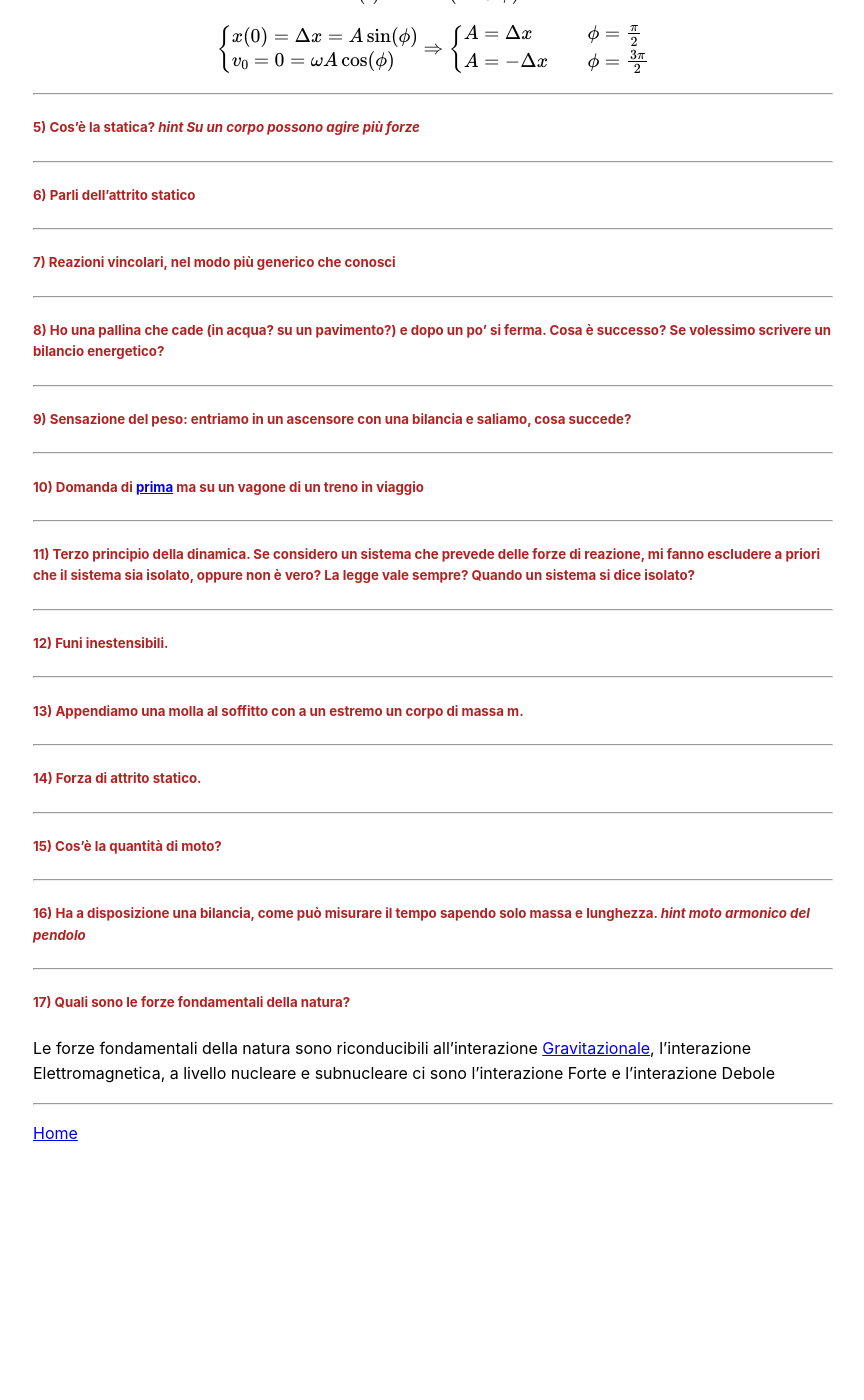
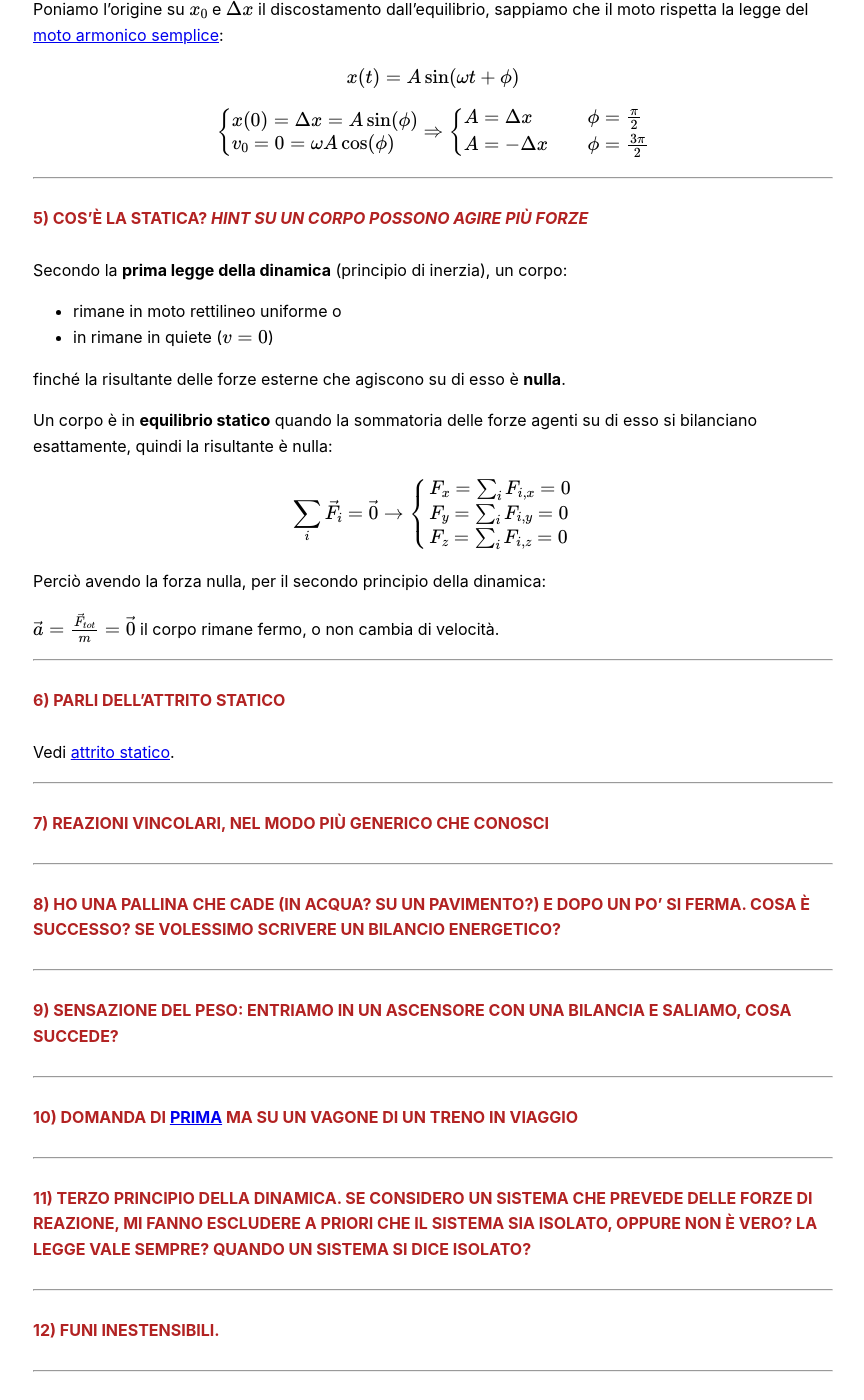
Before and after one commit to FedericoMenegoz/UNITN-fisica-orale, a Jekyll site: the page built from content/dinamica.md, in a window 1280 px wide and 1400 px high, scrolled down 5209 px. Shown: the whole window, without its empty margins (207-1071 px from the left). Built offline with Jekyll 4.4.1, drawn with Linux system fonts in a browser that asks for light colours; our own code applies the rules of GitHub Pages for plain Markdown files; before the commit the page ends 6391 px from its top, so only the background shows below that; some of the changed text lies outside the part shown.

Commit message:
Updated dinamica domanda 5-6 - updated question style

```diff
--- a/_layouts/default.html
+++ b/_layouts/default.html
@@ -5,7 +5,6 @@
     <meta name="viewport" content="width=device-width, initial-scale=1.0">
     <title>{{ page.title | default: site.title }}</title>
 
-    <!-- MathJax Configuration -->
     <script>
         window.MathJax = {
             tex: {
@@ -23,7 +22,6 @@
     <script src="https://polyfill.io/v3/polyfill.min.js?features=es6"></script>
     <script id="MathJax-script" async src="https://cdn.jsdelivr.net/npm/mathjax@3/es5/tex-mml-chtml.js"></script>
 
-    <!-- Basic CSS -->
     <style>
         body {
             font-family: -apple-system, BlinkMacSystemFont, 'Segoe UI', Roboto, sans-serif;
@@ -36,6 +34,8 @@
         pre { background: #f4f4f4; padding: 15px; border-radius: 5px; }
         blockquote { border-left: 4px solid #baff7d; margin: 0; padding-left: 20px; background-color: #d9ffb7; }
         h5 {
+            font-size: medium;
+            text-transform: uppercase;
             color: firebrick;
         }
         h6 {
@@ -53,7 +53,9 @@
     </main>
 
     <footer>
-        <p><a href="{{ site.url }}{{ site.baseurl }}/">Home</a></p>
+        <p>
+            <a href="{{ site.url }}{{ site.baseurl }}/">Home</a>
+        </p>
     </footer>
 </body>
 </html>
--- a/content/dinamica.md
+++ b/content/dinamica.md
@@ -1,8 +1,8 @@
 # Dinamica
 ## Secondo principio della dinamica
 Gurda [risposta](#1-si-enunci-e-si-commenti-la-seconda-legge-della-dinamica-unità-di-misura-sono-grandezze-scalari-o-vettoriali).
-## Forza d'attrito
-### Forza d'attrito radente
+## Forza d'attrito radente
+### Forza d'attrito statico
 Sperimentalmente si osserva che quando si applica ad un corpo appoggiato su di un piano orizzontale una forza parallela al piano, il corpo rimane fermo fino a che la forza non supera in modulo un certo valore:
 
 $$F < \mu_sN$$
@@ -156,7 +156,7 @@ Poiché il proiettile non perde quota, la forza peso $m\vec g$ deve essere bilan
 
 ##### 3) Le forze di attrito sono sempre..?
 
-Come specificato [qui](#forza-dattrito), le forze d'attrito sono sempre opposte al moto.
+Come specificato [qui](#forza-dattrito-radente), le forze d'attrito sono sempre opposte al moto.
 
 ---
 
@@ -200,11 +200,33 @@ $$
 
 ##### 5) Cos’è la statica? _hint Su un corpo possono agire più forze_
 
+Secondo la __prima legge della dinamica__ (principio di inerzia), un corpo:
+- rimane in moto rettilineo uniforme o
+- in rimane in quiete ($v = 0$)
+
+finché la risultante delle forze esterne che agiscono su di esso è __nulla__.
+
+Un corpo è in __equilibrio statico__ quando la sommatoria delle forze agenti su di esso si bilanciano esattamente, quindi la risultante è nulla:
+
+$$
+\sum_i \vec F_i = \vec 0 \rightarrow \begin{cases}
+F_x = \sum_i F_{i,x} = 0 \\
+F_y = \sum_i F_{i,y} = 0 \\
+F_z = \sum_i F_{i,z} = 0 \\
+\end{cases}
+$$
+
+Perciò avendo la forza nulla, per il secondo principio della dinamica:
+
+$$ \vec a = \frac {\vec F_{tot}}m = \vec 0$$
+il corpo rimane fermo, o non cambia di velocità.
+
+
 
 ---
 
 ##### 6) Parli dell’attrito statico
-
+Vedi [attrito statico](#forza-dattrito-statico).
 
 ---
 
```
